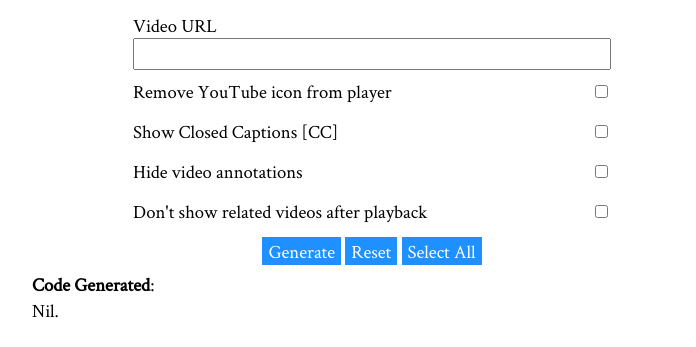
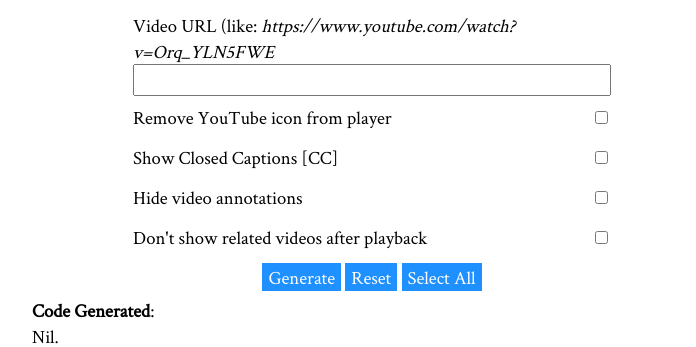
Before and after one commit to rpsthecoder/youtube-embedder-code-generator, a plain HTML site: page index.html in a window 1280 px wide. Shown: the part 90-437 px from the top of the page, without its empty margins (268-964 px from the left). Drawn offline with Linux system fonts and the light colour scheme.

Commit message:
Update index.html

```diff
--- a/index.html
+++ b/index.html
@@ -16,7 +16,7 @@
         	<table>
         		<tr>
         			<td colspan=2>
-        				<label for=vid-url>Video URL&nbsp;</label>
+					<label for=vid-url>Video URL (like: <i>https://www.youtube.com/watch?v=Orq_YLN5FWE</i>&nbsp;</label>
 			            <input id=vid-url type=text>
         			</td>
         		</tr>
```
